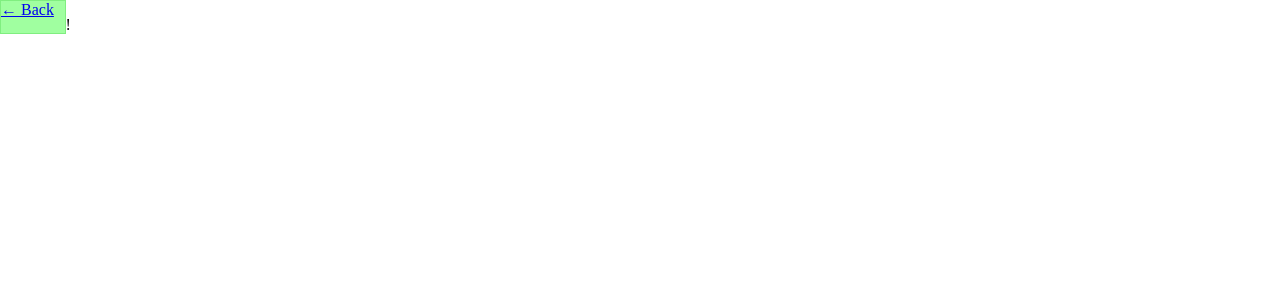
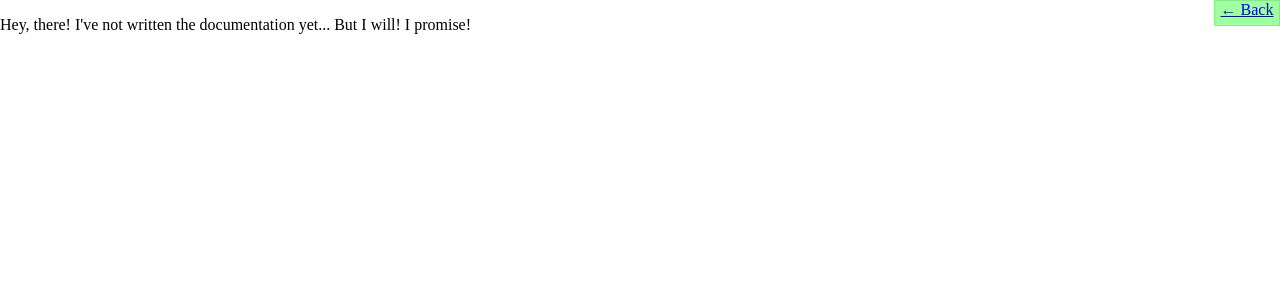
Before and after one commit to denilsonsa/stickynotewall, a Python web app: template templates/help.html in a window 1280 px wide. Shown: the top 300 px of the page. Run offline with Jinja, Linux system fonts and the light colour scheme; the template is opened without the code that fills it, so the values that code supplies are empty.

Commit message:
Added a notice about the missing documentation

```diff
--- a/static/css/static_pages.css
+++ b/static/css/static_pages.css
@@ -66,9 +66,10 @@
 	color: black;
 
 	font-size: 1em;
+	text-align: center;
 
 	top: 0;
-	left: 0;
+	right: 0;
 	width: 4em;
-	height: 2em;
+	height: 1.5em;
 }
--- a/templates/help.html
+++ b/templates/help.html
@@ -16,7 +16,7 @@
 </div>
 
 
-<p>Hey, there!</p>
+<p>Hey, there! I've not written the documentation yet... But I will! I promise!</p>
 
 
 </body>
```
